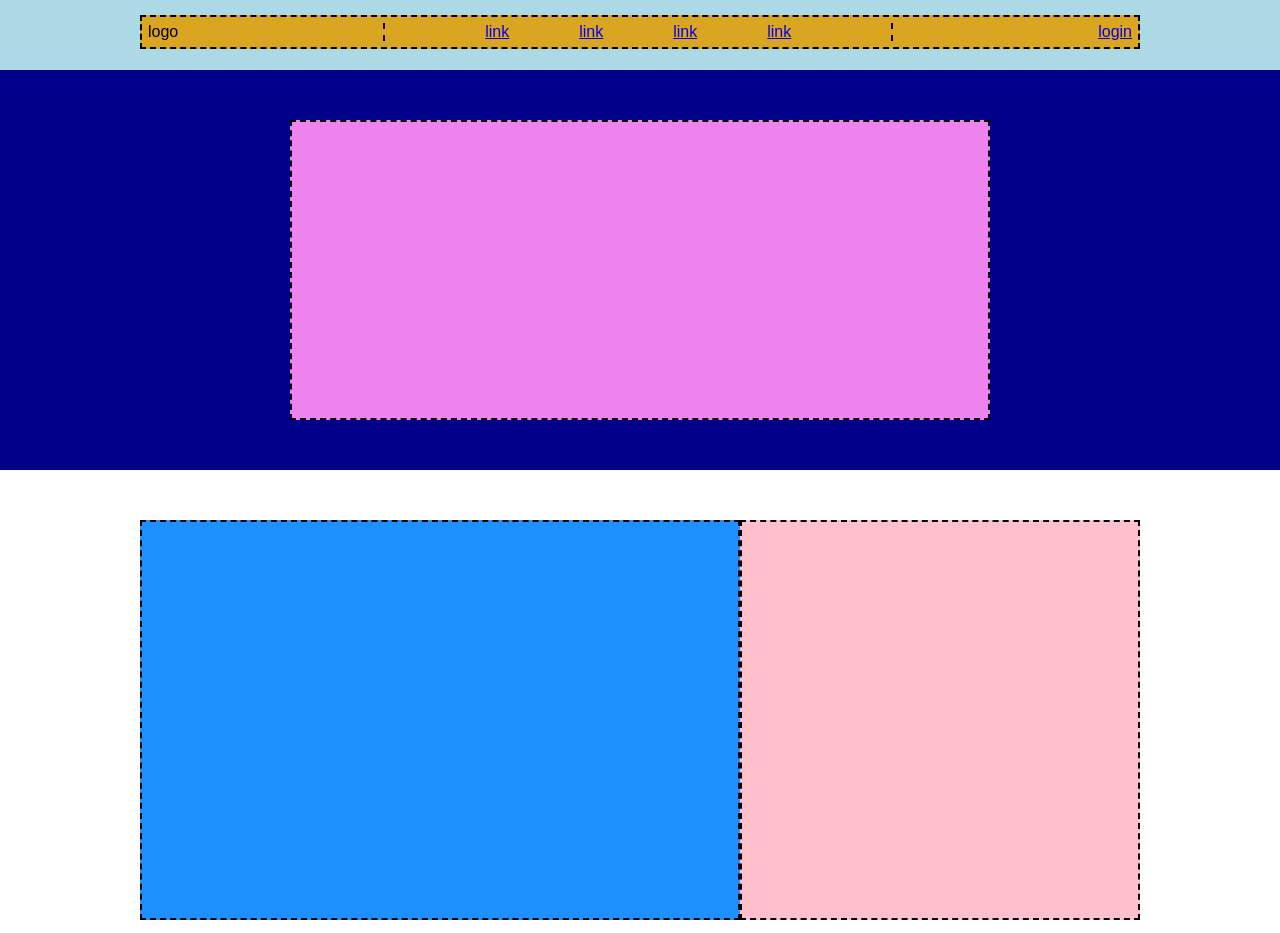
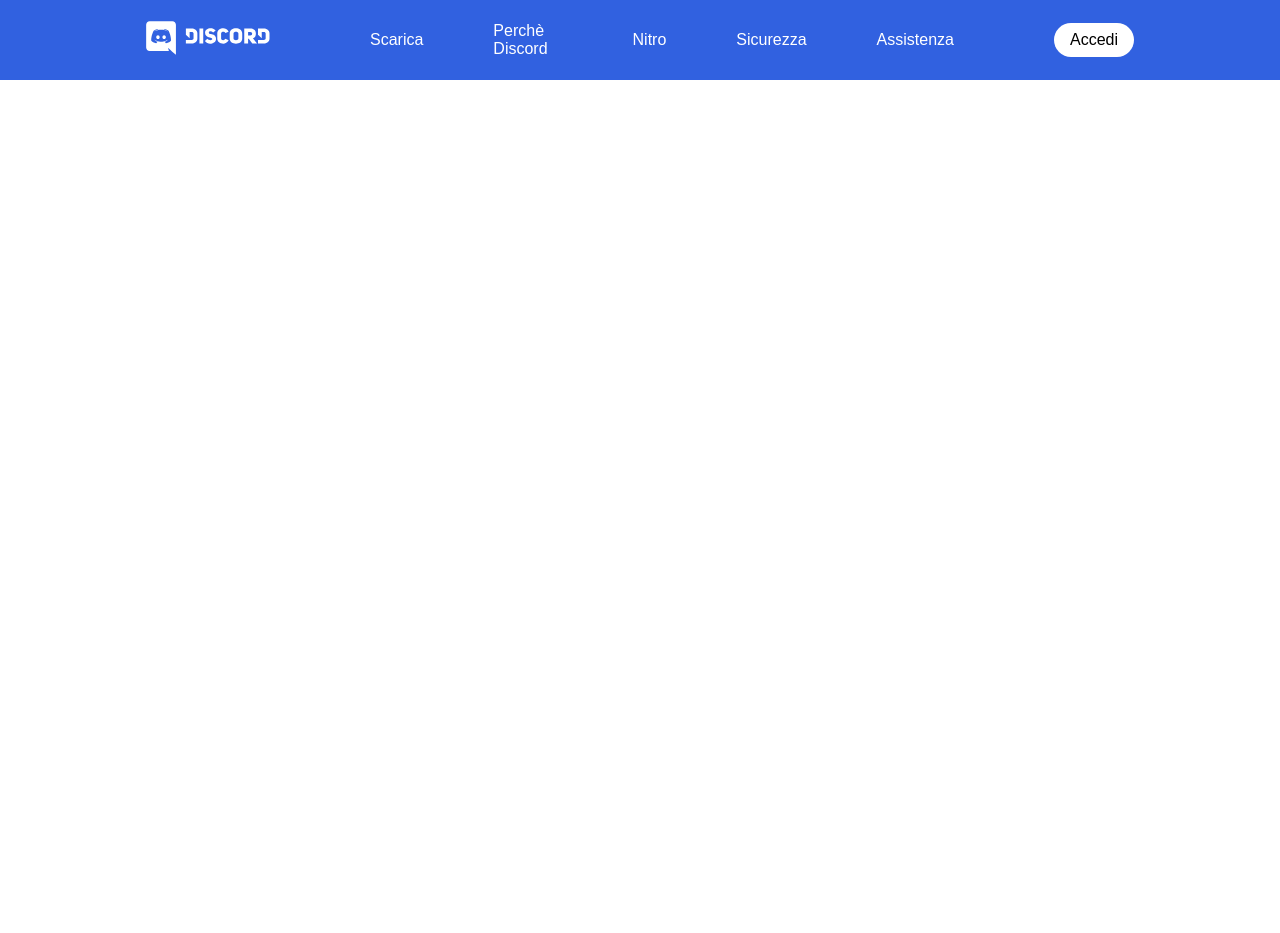
Before and after one commit to Spectrum5/htmlcss-discord, a plain HTML site: page index.html in a window 1280 px wide. Shown: the top 933 px of the page. Drawn offline with Linux system fonts and the light colour scheme; a web font is replaced by a local one.

Commit message:
- Creata forma del button - link all'interno del button "Accedi" - completato il "nav"

```diff
--- a/css/style.css
+++ b/css/style.css
@@ -1,3 +1,4 @@
+/* <!-- ********** REGOLE GENERALI ********** --> */
 * {
     margin: 0;
     padding: 0;
@@ -19,6 +20,10 @@ menu {
     list-style: none;
 }
 
+a {
+    text-decoration: none;
+    color: white
+}
 
 .container {
     max-width: 1000px;
@@ -29,13 +34,22 @@ menu {
 .row {
     display: flex;
 }
-/* <!-- ********** REGOLE GENERALI ********** --> */
 
+/* Forma dei pulsanti */
+
+.button {
+    border-radius: 20px;
+    font-size: 1em;
+    padding: 8px 16px;
+}
+
+/* <!-- ********** FINE REGOLE GENERALI ********** --> */
 
 /* header */
-.debug header {
-    background-color: #add8e6;
+header {
+    background-color: #3161e0;
     min-height: 70px;
+    color: white;
 }
 
 .container .row {
@@ -50,6 +64,14 @@ ul.row {
 }
 header {
     padding: 15px 0;
+}
+
+.button-white {
+    background-color: white;
+}
+
+.button-white a {
+    color: black;
 }
 
 /* main prima section*/
@@ -162,6 +184,12 @@ button {
 /* <!-- ********** DEBUG ********** --> */
 
 /* Header/main debug */
+
+.debug header {
+    background-color: #add8e6;
+    min-height: 70px;
+}
+
 .debug .container  {
     background-color: #daa520;
     border: 2px dashed black;
--- a/index.html
+++ b/index.html
@@ -11,39 +11,46 @@
         <link rel="stylesheet" href="css/style.css">
     </head>
 
-    <body class="debug">
+    <body>
             <!-- ********** INIZIO HEADER ********** -->
         <header>
             <nav class="container">
                 <div class="row">
 
                     <div class="header-logo">
-                        logo
+                        <img src="img/logo.svg" alt="Logo Discord">
                     </div>
 
                     <div class="list-nav">
                         <ul class="row">
 
                             <li>
-                                <a href="#">link</a>
+                                <a href="#">Scarica</a>
                             </li>
                             <li>
-                                <a href="#">link</a>
+                                <a href="#">Perchè Discord</a>
                             </li>
                             <li>
-                                <a href="#">link</a>
+                                <a href="#">Nitro</a>
                             </li>
                             <li>
-                                <a href="#">link</a>
+                                <a href="#">Sicurezza</a>
                             </li>
-
+                            <li>
+                                <a href="#">Assistenza</a>
+                            </li>
                         </ul>
 
                     </div>
 
                     <div class="header-login">
 
-                        <a href="#">login</a>
+                        <button class="button button-white">
+
+                            <a href="#">Accedi</a>
+
+                        </button>
+
 
                     </div>
 
```
